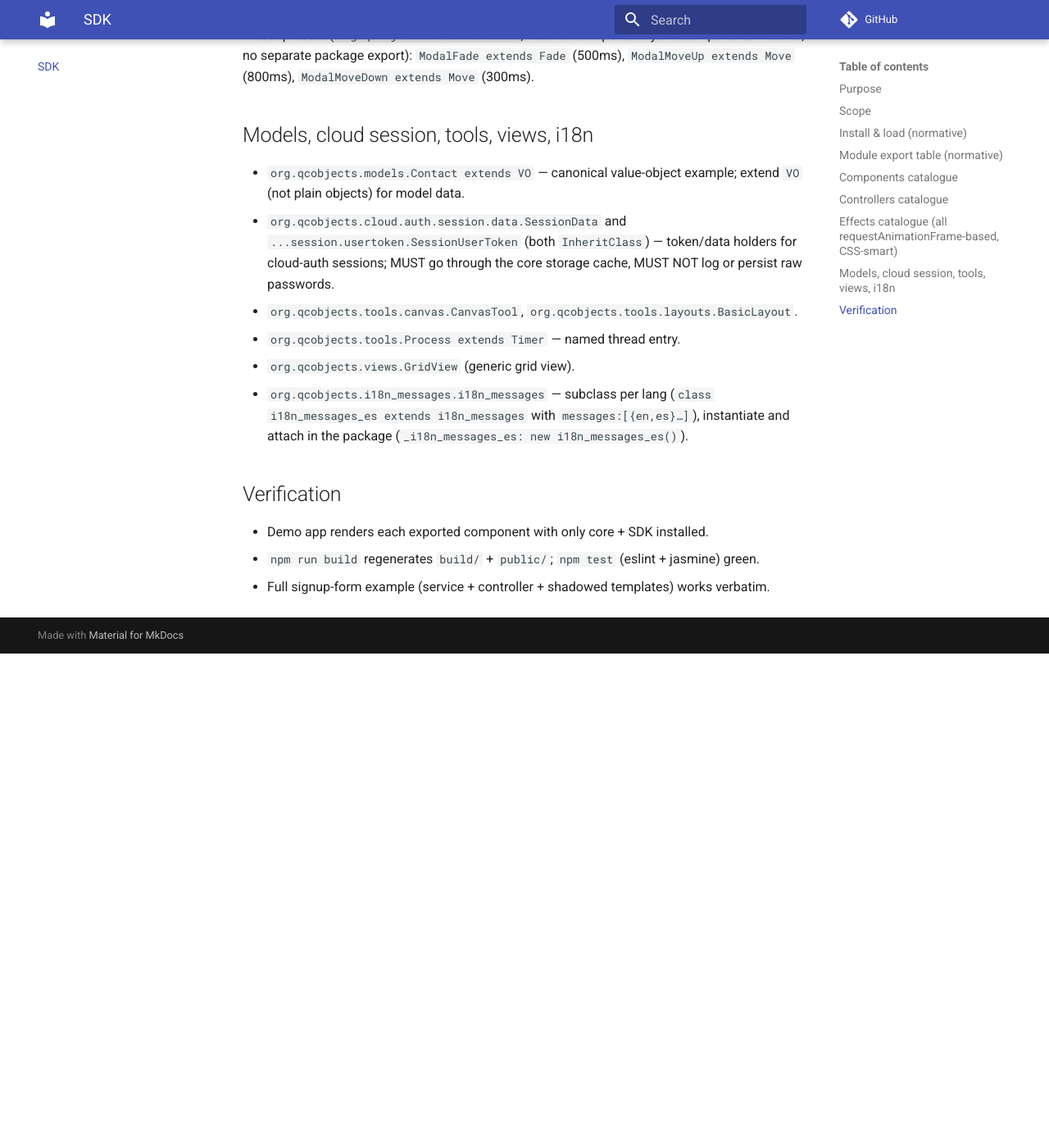
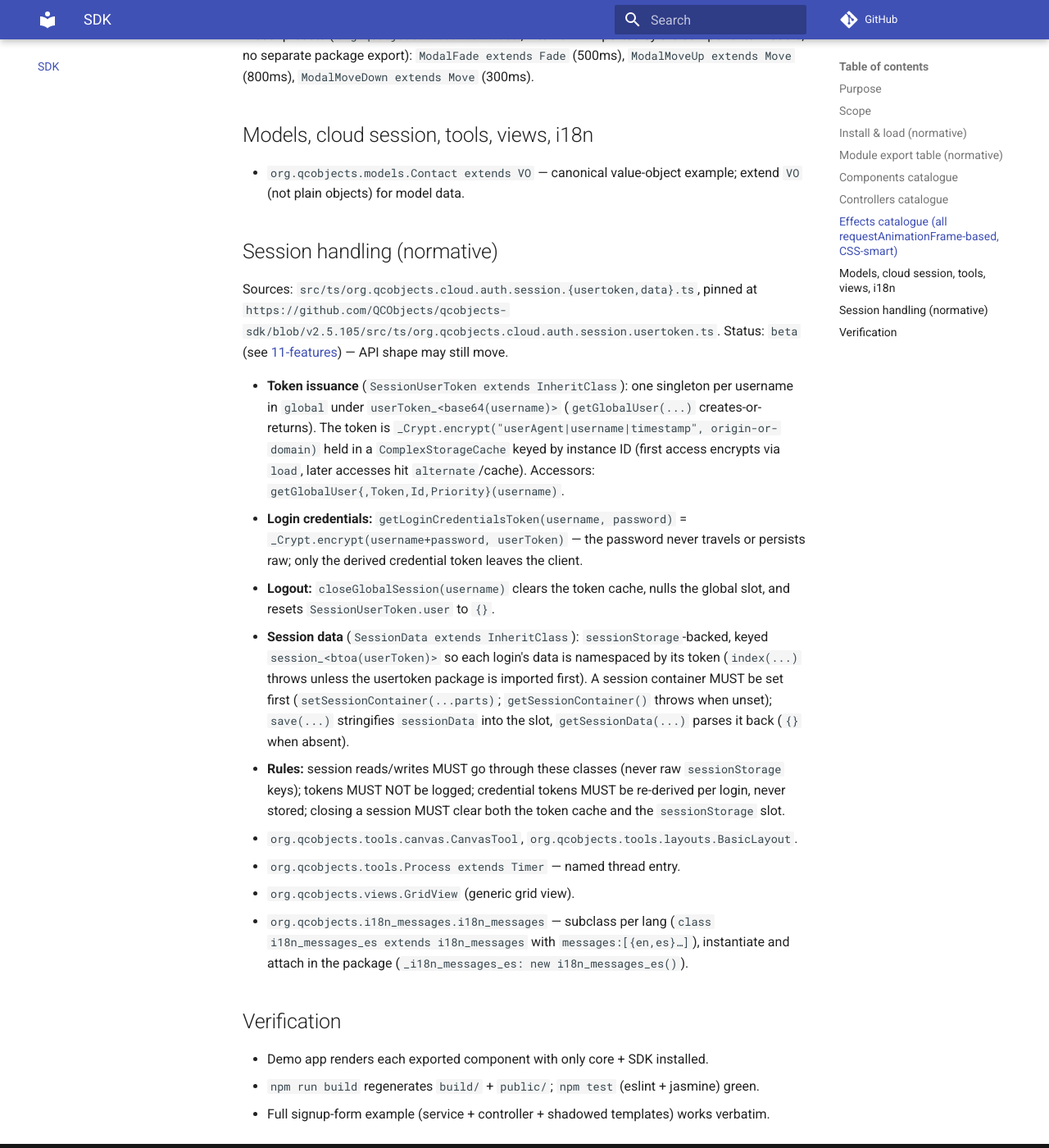
Before and after one commit to QCObjects/product-specs, an MkDocs documentation site: the page built from docs/04-sdk.md, in a window 1280 px wide and 1400 px high, scrolled down 3306 px. Shown: the whole window at 82% size. Built offline with MkDocs 1.6.1 and Material for MkDocs 9.7.7, drawn with Linux system fonts in a browser that asks for light colours; comment, search, counter and statistics services are not loaded; before the commit the page ends 4103 px from its top, so only the background shows below that.

Commit message:
feat: spec session handling (token issuance, credentials, logout, session data)

```diff
--- a/docs/04-sdk.md
+++ b/docs/04-sdk.md
@@ -124,10 +124,35 @@ components module, no separate package export): `ModalFade extends Fade`
 
 - `org.qcobjects.models.Contact extends VO` — canonical value-object example;
   extend `VO` (not plain objects) for model data.
-- `org.qcobjects.cloud.auth.session.data.SessionData` and
-  `...session.usertoken.SessionUserToken` (both `InheritClass`) — token/data
-  holders for cloud-auth sessions; MUST go through the core storage cache,
-  MUST NOT log or persist raw passwords.
+
+## Session handling (normative)
+
+Sources: `src/ts/org.qcobjects.cloud.auth.session.{usertoken,data}.ts`, pinned at
+`https://github.com/QCObjects/qcobjects-sdk/blob/v2.5.105/src/ts/org.qcobjects.cloud.auth.session.usertoken.ts`.
+Status: `beta` (see [11-features](./11-features.md)) — API shape may still move.
+
+- **Token issuance** (`SessionUserToken extends InheritClass`): one singleton per
+  username in `global` under `userToken_<base64(username)>` (`getGlobalUser(...)`
+  creates-or-returns). The token is `_Crypt.encrypt("userAgent|username|timestamp",
+  origin-or-domain)` held in a `ComplexStorageCache` keyed by instance ID
+  (first access encrypts via `load`, later accesses hit `alternate`/cache).
+  Accessors: `getGlobalUser{,Token,Id,Priority}(username)`.
+- **Login credentials:** `getLoginCredentialsToken(username, password)` =
+  `_Crypt.encrypt(username+password, userToken)` — the password never travels or
+  persists raw; only the derived credential token leaves the client.
+- **Logout:** `closeGlobalSession(username)` clears the token cache, nulls the
+  global slot, and resets `SessionUserToken.user` to `{}`.
+- **Session data** (`SessionData extends InheritClass`): `sessionStorage`-backed,
+  keyed `session_<btoa(userToken)>` so each login's data is namespaced by its
+  token (`index(...)` throws unless the usertoken package is imported first).
+  A session container MUST be set first
+  (`setSessionContainer(...parts)`; `getSessionContainer()` throws when unset);
+  `save(...)` stringifies `sessionData` into the slot, `getSessionData(...)`
+  parses it back (`{}` when absent).
+- **Rules:** session reads/writes MUST go through these classes (never raw
+  `sessionStorage` keys); tokens MUST NOT be logged; credential tokens MUST be
+  re-derived per login, never stored; closing a session MUST clear both the
+  token cache and the `sessionStorage` slot.
 - `org.qcobjects.tools.canvas.CanvasTool`, `org.qcobjects.tools.layouts.BasicLayout`.
 - `org.qcobjects.tools.Process extends Timer` — named thread entry.
 - `org.qcobjects.views.GridView` (generic grid view).
```
